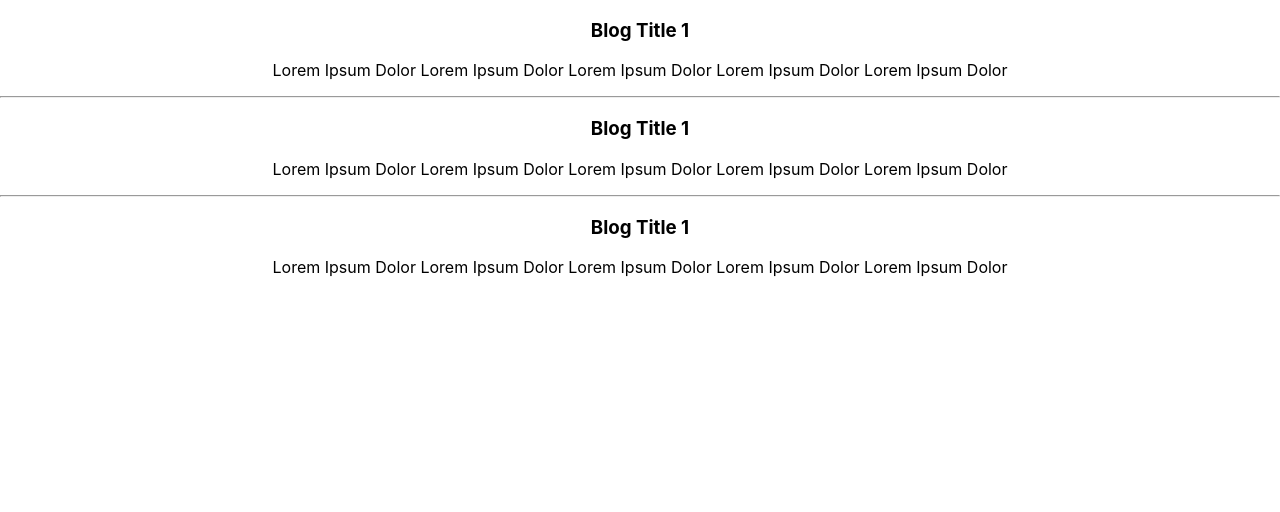
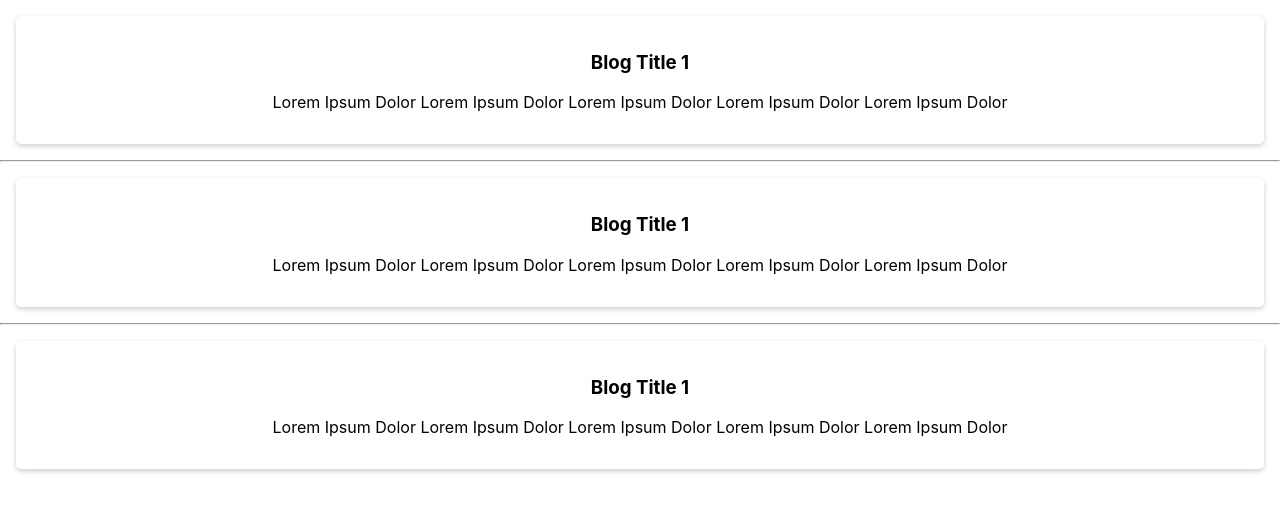
Before and after one commit to drINcoder07/first-react-app, a React (Create React App) app: page / in a window 1280 px wide. Shown: the top 512 px of the page. Built offline with nearby package versions, Linux system fonts and the light colour scheme.

Commit message:
Writing styles in React elements

```diff
--- a/src/App.css
+++ b/src/App.css
@@ -1,38 +1,8 @@
-.App {
+.blogCard {
+  margin: 16px;
+  padding: 16px;
+  box-sizing: border-box;
+  border-radius: 5px;
+  box-shadow: 0 2px 5px #ccc;
   text-align: center;
 }
-
-.App-logo {
-  height: 40vmin;
-  pointer-events: none;
-}
-
-@media (prefers-reduced-motion: no-preference) {
-  .App-logo {
-    animation: App-logo-spin infinite 20s linear;
-  }
-}
-
-.App-header {
-  background-color: #282c34;
-  min-height: 100vh;
-  display: flex;
-  flex-direction: column;
-  align-items: center;
-  justify-content: center;
-  font-size: calc(10px + 2vmin);
-  color: white;
-}
-
-.App-link {
-  color: #61dafb;
-}
-
-@keyframes App-logo-spin {
-  from {
-    transform: rotate(0deg);
-  }
-  to {
-    transform: rotate(360deg);
-  }
-}
--- a/src/App.js
+++ b/src/App.js
@@ -7,21 +7,23 @@
     description: 'Lorem Ipsum Dolor Lorem Ipsum Dolor Lorem Ipsum Dolor Lorem Ipsum Dolor Lorem Ipsum Dolor',
   }
 
+  // const styles =
+
   return (
     <div className="App">
-      <div>
+      <div className='blogCard'>
         <h3>{blogObj.title}</h3>
         <p>{blogObj.description}
         </p>
       </div>
       <hr></hr>
-      <div>
+      <div className='blogCard'>
         <h3>{blogObj.title}</h3>
         <p>{blogObj.description}
         </p>
       </div>
       <hr></hr>
-      <div>
+      <div className='blogCard'>
         <h3>{blogObj.title}</h3>
         <p>{blogObj.description}
         </p>
```
